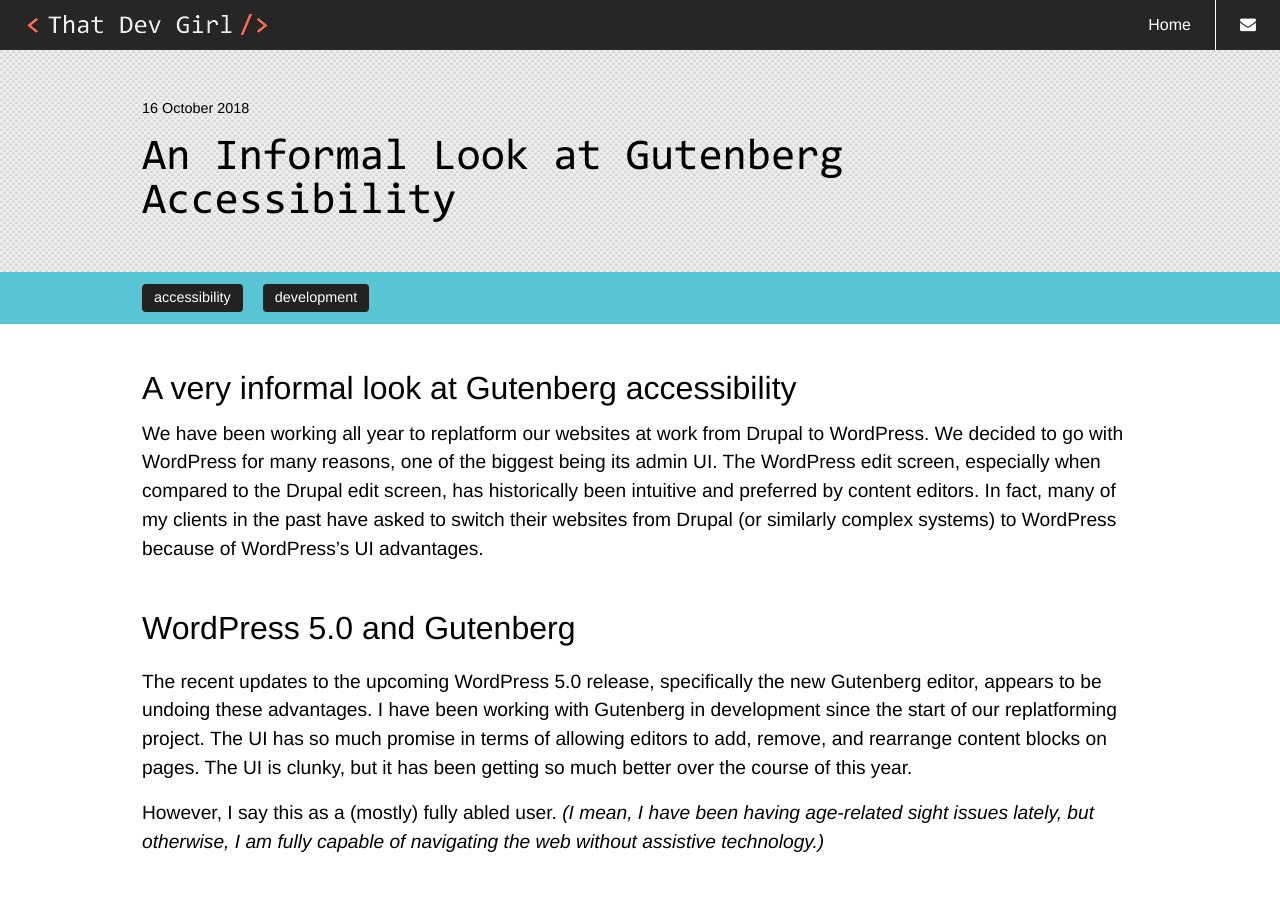
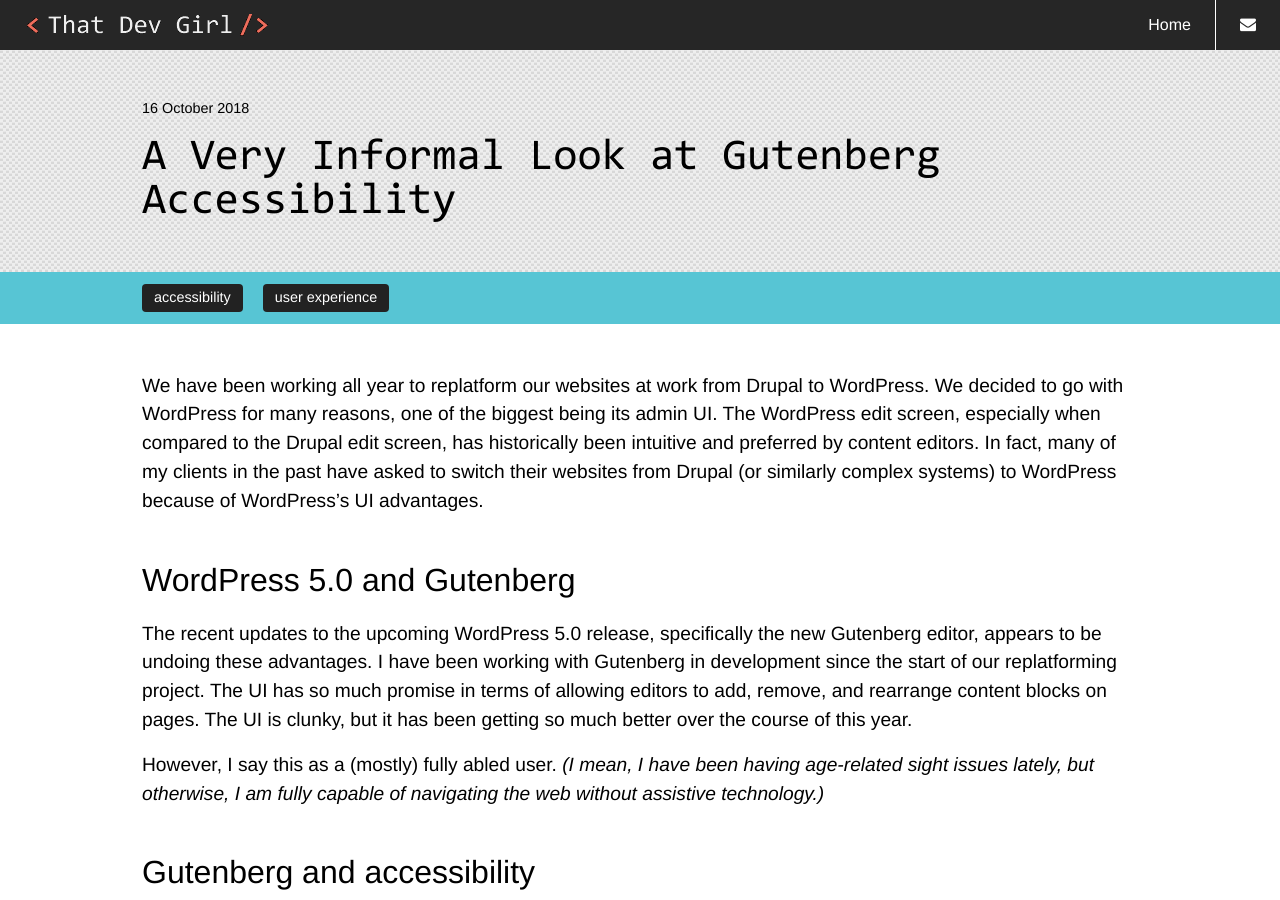
Before and after one commit to That-Dev-Girl-Archives/thatdevgirl.com, a Jekyll site: the page built from _posts/2018-10-16-a-very-informal-look-at-gutenberg-accessibility.md, in a window 1280 px wide and 900 px high. Built offline with Jekyll 4.4.1, drawn with Linux system fonts in a browser that asks for light colours.

Commit message:
Tweaks to recent post

```diff
--- a/_posts/2018-10-16-an-informal-look-at-gutenberg-accessibility.md
+++ b/_posts/2018-10-16-a-very-informal-look-at-gutenberg-accessibility.md
@@ -1,13 +1,11 @@
 ---
 layout: post
-title: "An Informal Look at Gutenberg Accessibility"
+title: "A Very Informal Look at Gutenberg Accessibility"
 date: "2018-10-16"
 categories:
   - accessibility
-  - development
+  - user experience
 ---
-
-# A very informal look at Gutenberg accessibility
 
 We have been working all year to replatform our websites at work from Drupal to WordPress. We decided to go with WordPress for many reasons, one of the biggest being its admin UI.  The WordPress edit screen, especially when compared to the Drupal edit screen, has historically been intuitive and preferred by content editors. In fact, many of my clients in the past have asked to switch their websites from Drupal (or similarly complex systems) to WordPress because of WordPress's UI advantages.
 
```
